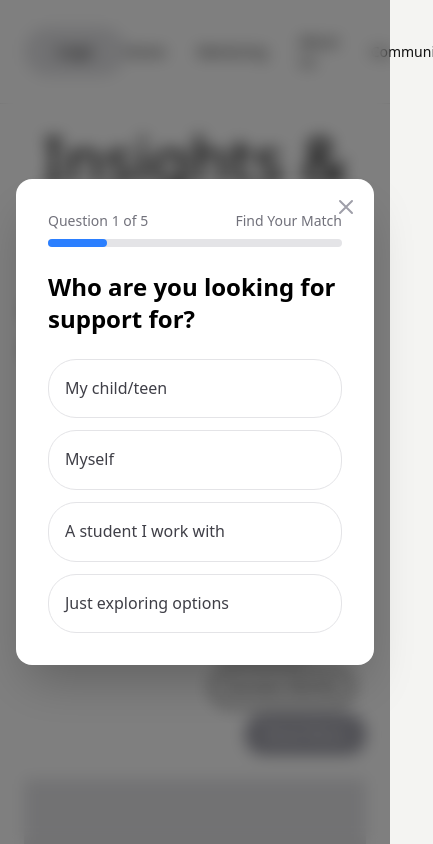
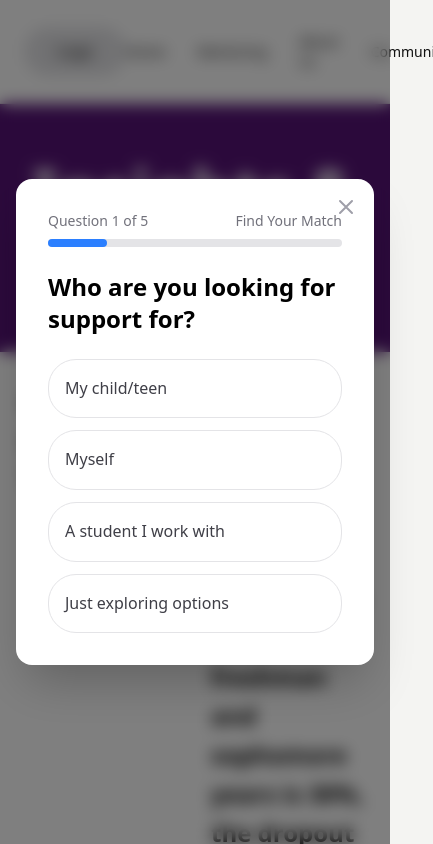
Before and after one commit to Scout-NU/superpower-mentors, a Next.js app: page /blog in a window 390 px wide. Shown: the top 844 px of the page, 433 px wide, since content can reach past the window. Built offline with nearby package versions, Linux system fonts and the light colour scheme.

Commit message:
Update page.tsx

```diff
--- a/app/blog/page.tsx
+++ b/app/blog/page.tsx
@@ -2,23 +2,89 @@
 
 import { useState } from "react";
 
-const CATEGORIES = ["All", "ADHD", "Autism", "Mentoring", "Students", "Parenting", "Success Stories"];
+const CATEGORIES = ["ADHD", "Autism", "Mentoring", "Students"];
 
 const FEATURED = {
-  title: "Article Title Article Title",
+  title: "Case: College Transition",
   excerpt:
-    "Lorem ipsum dolor sit amet, consectetur adipiscing elit, sed do eiusmod tempor incididunt ut labore et dolore magna aliqua. Ut enim ad minim veniam, quis nostrud exercitation ullamco laboris nisi ut aliquip ex ea commodo consequat.",
-  tags: ["ADHD", "Parenting", "Success Stories"],
+    '"We are proud to say that while nationally the college dropout rate between freshman and sophomore years is 30%, the dropout rate is ZERO for students who have had a Morelli Foundation (Superpower) Mentor!"',
+  tags: ["Mentoring", "Students"],
 };
 
-const ARTICLES = Array.from({ length: 9 }, (_, i) => ({
-  id: i,
-  date: "Jan 1, 2025",
-  tag: CATEGORIES[(i % (CATEGORIES.length - 1)) + 1],
-  title: "Lorem ipsum dolor sit amet",
-  excerpt:
-    "Lorem ipsum dolor sit amet, consectetur adipiscing elit, sed do eiusmod tempor incididunt ut labore et dolore magna aliqua.",
-}));
+const ARTICLES = [
+  {
+    id: 0,
+    date: "Date",
+    tags: ["ADHD"],
+    title: "Why Some People with ADHD Focus Better at Night",
+    excerpt:
+      "If you're someone with ADHD who suddenly comes alive at 10 p.m. — tidying your whole room, starting a creative project, or finally getting through that long list of things you've been meaning to do — you're not alone.",
+  },
+  {
+    id: 1,
+    date: "Date",
+    tags: ["ADHD"],
+    title: "How ADHD is a Superpower",
+    excerpt:
+      "Let's get something straight from the beginning: ADHD is not a flaw. It's not a lack. The truth is, ADHD isn't about not trying hard enough. It's about having a brain that works differently, and in a lot of ways, that difference is a strength.",
+  },
+  {
+    id: 2,
+    date: "Date",
+    tags: ["ADHD"],
+    title: "Is ADHD Overdiagnosed? Unpacking the Truth with Compassion and Clarity",
+    excerpt:
+      "Is ADHD over or under-diagnosed? What impact does over or under-diagnosis have on families, communities, and students?",
+  },
+  {
+    id: 3,
+    date: "Date",
+    tags: ["ADHD"],
+    title: "ADHD in Adulthood: Thoughts and Strategies on Late Diagnosed ADHD",
+    excerpt:
+      "Whether you've lived with ADHD your whole life or discovered it recently, you deserve support, tools, and a way forward that honors your brain's unique design.",
+  },
+  {
+    id: 4,
+    date: "Date",
+    tags: ["ADHD", "Autism"],
+    title: "Are ADHD and Autism Linked? Understanding the Overlap",
+    excerpt:
+      "ADHD and ASD have links and overlaps. The more we learn, the more we realize just how complex, nuanced, and intertwined these conditions can be.",
+  },
+  {
+    id: 5,
+    date: "Date",
+    tags: ["Mentoring"],
+    title: "Top Summer Recommendations for Superpower Mentor Mentees",
+    excerpt:
+      "Superpower Mentors tips and tricks for a successful summer for the whole family!",
+  },
+  {
+    id: 6,
+    date: "Date",
+    tags: ["Students"],
+    title: "New School Transitions for Learning Diverse Students",
+    excerpt:
+      "For some, the end of another school year and especially a graduation brings not just excitement for what's to come but also fear of what's to come...",
+  },
+  {
+    id: 7,
+    date: "Date",
+    tags: ["Autism"],
+    title: "Autism Spectrum Disorder Superpower Mentors Stories",
+    excerpt:
+      "In honor of Autism Acceptance Month and celebrating and acknowledging those in our lives who have Autism Spectrum Disorder (ASD), some of our wonderful ASD Superpower Mentors have shared something about themselves with you.",
+  },
+  {
+    id: 8,
+    date: "Date",
+    tags: ["Mentoring"],
+    title: "Unlock the Power of Mentorship",
+    excerpt:
+      "The constant negative reinforcement felt by those with ADHD, Dyslexia, and other learning challenges...",
+  },
+];
 
 function ImgPlaceholder({ className = "" }: { className?: string }) {
   return (
@@ -40,10 +106,11 @@ function TagPill({
   return (
     <button
       onClick={onClick}
-      className="rounded-full px-3 py-1 text-[10px] font-semibold border-2 border-black transition-colors whitespace-nowrap"
+      className="rounded-full px-3 py-1 text-[10px] font-semibold border-2 transition-colors whitespace-nowrap"
       style={{
         backgroundColor: active ? "#000" : "transparent",
-        color: active ? "#fff" : "#000",
+        color: active ? "#fff" : "#2563eb",
+        borderColor: active ? "#000" : "#2563eb",
       }}
     >
       {label}
@@ -53,10 +120,14 @@ function TagPill({
 
 function ArticleCard({ article }: { article: (typeof ARTICLES)[number] }) {
   return (
-    <div className="flex flex-col bg-white h-full items-center pt-7 pb-0 gap-4">
+    <div className="flex flex-col bg-white h-full items-center pt-7 pb-6 gap-4">
       <div className="flex justify-between items-center w-4/5">
         <span className="text-xs text-zinc-400">{article.date}</span>
-        <TagPill label={article.tag} />
+        <div className="flex gap-1.5 flex-wrap justify-end">
+          {article.tags.map((t) => (
+            <TagPill key={t} label={t} />
+          ))}
+        </div>
       </div>
       <ImgPlaceholder className="w-4/5 h-40" />
       <div style={{ width: "80%" }}>
@@ -68,31 +139,38 @@ function ArticleCard({ article }: { article: (typeof ARTICLES)[number] }) {
 }
 
 export default function BlogPage() {
-  const [activeCategory, setActiveCategory] = useState("All");
+  const [activeCategory, setActiveCategory] = useState<string | null>(null);
 
-  const filtered =
-    activeCategory === "All"
-      ? ARTICLES
-      : ARTICLES.filter((a) => a.tag === activeCategory);
+  const filtered = activeCategory
+    ? ARTICLES.filter((a) => a.tags.includes(activeCategory))
+    : ARTICLES;
 
   return (
     <main className="min-h-screen pt-24 bg-white">
       {/* Hero */}
+      <section className="px-6 py-16" style={{ background: "#571377" }}>
+        <div className="max-w-7xl mx-auto">
+          <h1
+            className="font-bold text-white leading-none text-center"
+            style={{ fontSize: "clamp(64px, 10vw, 120px)" }}
+          >
+            Insights &amp; Stories
+          </h1>
+        </div>
+      </section>
+
+      {/* Featured */}
       <section className="px-6 pt-8 pb-10 max-w-7xl mx-auto">
-        <h1 className="font-light leading-none mb-8 text-black text-center" style={{ fontSize: "clamp(64px, 10vw, 120px)" }}>
-          Insights &amp; Stories
-        </h1>
-
         <div className="grid grid-cols-2 gap-8 items-start mb-6">
           <h2
-            className="font-light text-black leading-snug"
+            className="font-bold text-black leading-snug"
             style={{ fontSize: "clamp(28px, 4vw, 52px)" }}
           >
             {FEATURED.title}
           </h2>
 
           <div className="w-full">
-            <p className="w-full text-sm text-zinc-500 leading-relaxed mb-4">
+            <p className="w-full text-2xl font-bold text-black leading-relaxed mb-4">
               {FEATURED.excerpt}
             </p>
 
@@ -100,7 +178,7 @@ export default function BlogPage() {
               {FEATURED.tags.map((t) => (
                 <TagPill key={t} label={t} />
               ))}
-              <button className="ml-auto bg-zinc-400 text-white text-xs font-bold px-5 py-2 rounded-md hover:opacity-90 transition-opacity">
+              <button className="ml-auto bg-blue-600 text-white text-xs font-bold px-5 py-2 rounded-md hover:bg-blue-700 transition-colors">
                 Read More
               </button>
             </div>
@@ -111,14 +189,16 @@ export default function BlogPage() {
       </section>
 
       {/* Category Filter Bar */}
-      <section className="px-6 py-3 max-w-7xl mx-auto font-size-2 flex gap-3 items-center flex-wrap">
+      <section className="px-6 py-3 max-w-7xl mx-auto flex gap-3 items-center flex-wrap">
         <span className="text-lg font-bold text-black mr-auto">Categories</span>
         {CATEGORIES.map((c) => (
           <TagPill
             key={c}
             label={c}
             active={activeCategory === c}
-            onClick={() => setActiveCategory(c)}
+            onClick={() =>
+              setActiveCategory(activeCategory === c ? null : c)
+            }
           />
         ))}
       </section>
@@ -129,9 +209,6 @@ export default function BlogPage() {
           {filtered.map((article, i) => {
             const col = i % 3;
             const row = Math.floor(i / 3);
-            const totalRows = Math.ceil(filtered.length / 3);
-            const isLastInRow = col === 2 || i === filtered.length - 1;
-            const isLastRow = row === totalRows - 1;
             return (
               <div
                 key={article.id}
```
